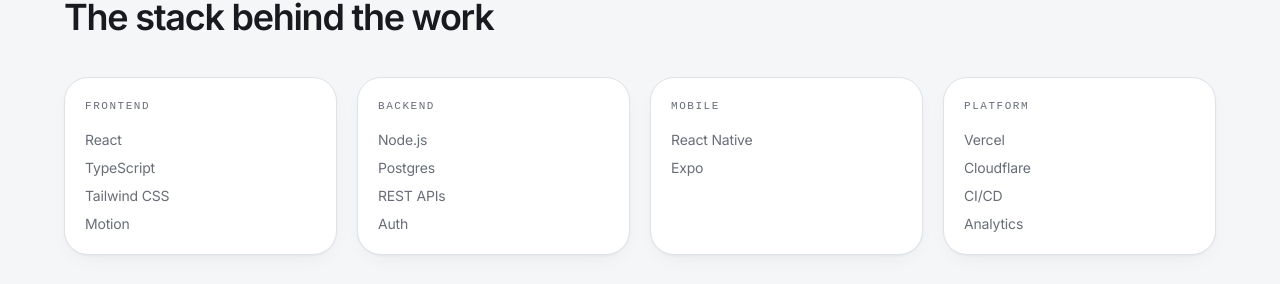
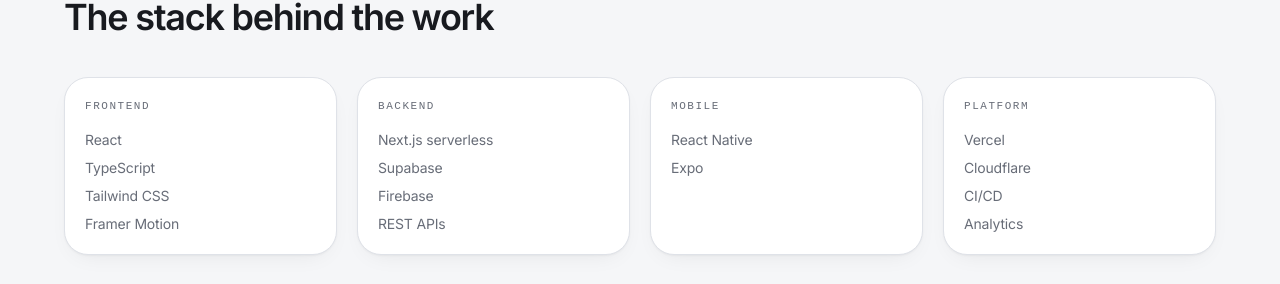
Before and after one commit to EmmanuelOta/coder_zi, a Next.js app: page /my-builds in a window 1280 px wide. Shown: the part 2575-2859 px from the top of the page. Built offline with nearby package versions, Linux system fonts and the light colour scheme; no server answers.

Commit message:
Total portfolio revamp-2

```diff
--- a/app/layout.js
+++ b/app/layout.js
@@ -11,7 +11,7 @@
 
 export const metadata = {
   metadataBase: new URL(
-    process.env.NEXT_PUBLIC_SITE_URL || "https://coder-zi.vercel.app"
+    process.env.NEXT_PUBLIC_SITE_URL || "https://coderzi.vercel.app"
   ),
   title: "Emmanuel — Software Engineer & Product Builder | coder_zi",
   description:
--- a/app/my-builds/page.js
+++ b/app/my-builds/page.js
@@ -93,11 +93,11 @@
 const stackGroups = [
   {
     label: "Frontend",
-    items: ["React", "TypeScript", "Tailwind CSS", "Motion"],
+    items: ["React", "TypeScript", "Tailwind CSS", "Framer Motion"],
   },
   {
     label: "Backend",
-    items: ["Node.js", "Postgres", "REST APIs", "Auth"],
+    items: ["Next.js serverless", "Supabase", "Firebase", "REST APIs",],
   },
   {
     label: "Mobile",
--- a/components/socials.js
+++ b/components/socials.js
@@ -20,7 +20,7 @@
   {
     label: "LinkedIn",
     handle: "in/coderzi",
-    href: "https://www.linkedin.com/in/coderzi",
+    href: "https://www.linkedin.com/in/coder-zi",
     icon: Linkedin,
     note: "Work history & updates",
   },
```
